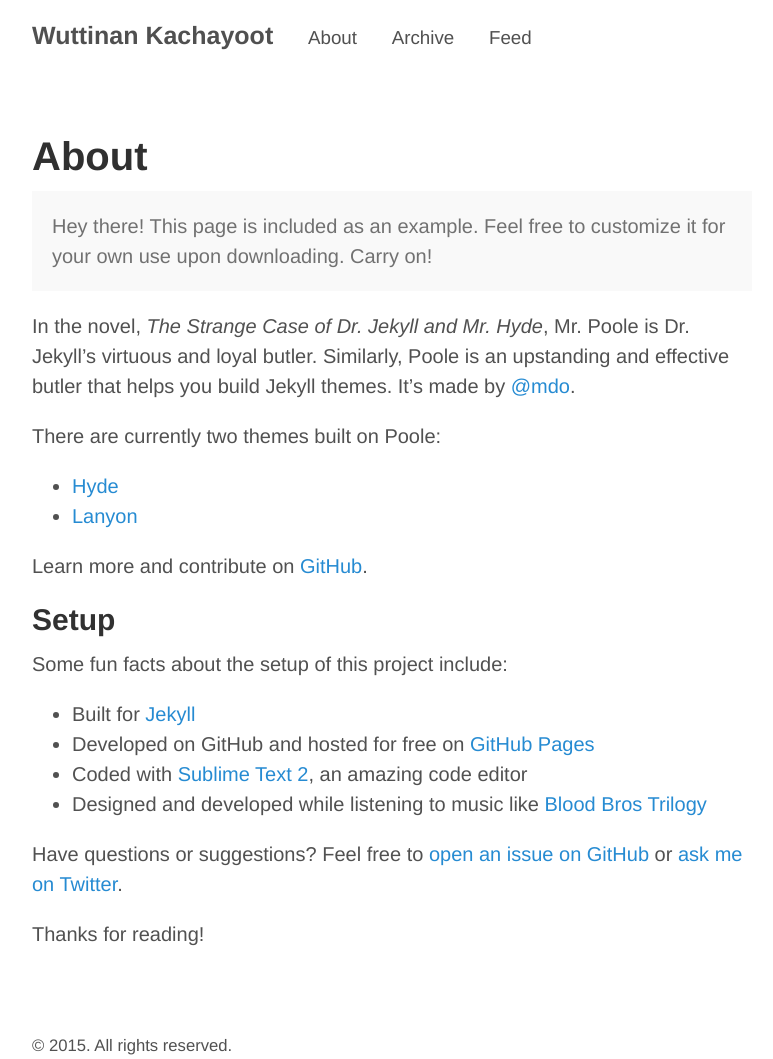
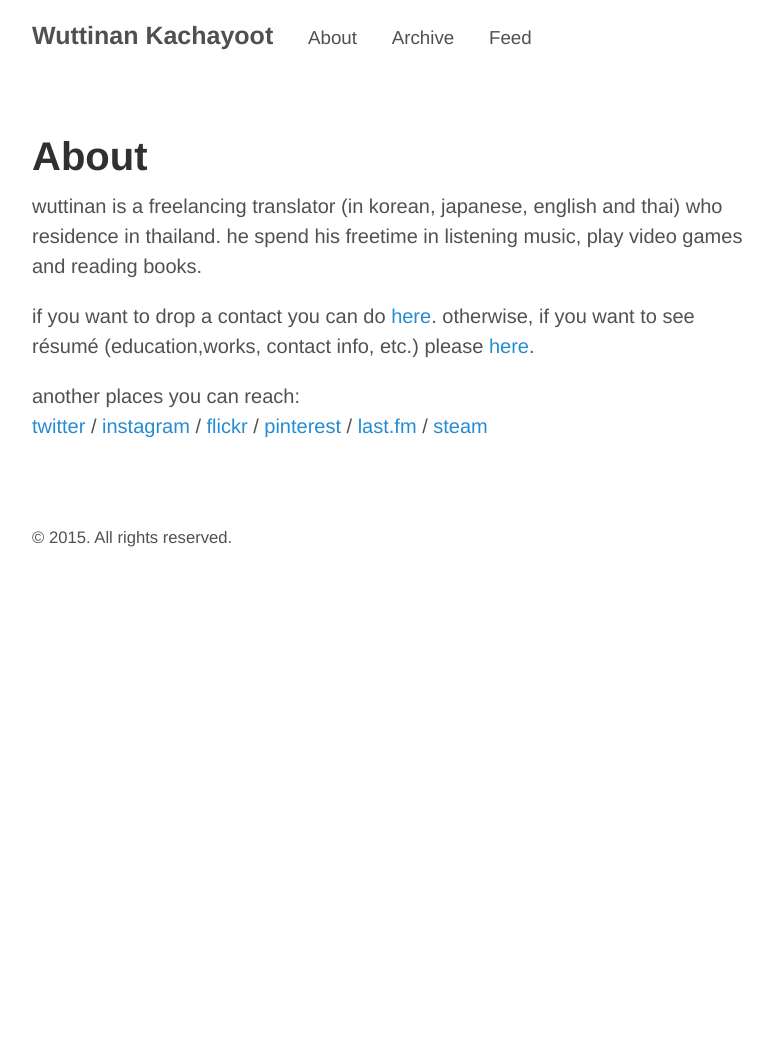
Before and after one commit to wuttinan/wuttinan.github.io, a Jekyll site: the page built from about.md, in a window 1280 px wide. Shown: the whole page, without its empty margins (248-1021 px from the left). Built offline with Jekyll 4.4.1, drawn with Linux system fonts in a browser that asks for light colours; after the commit the page ends 900 px from its top, so only the background shows below that.

Commit message:
Page Edit
edit ‘about’ page

```diff
--- a/about.md
+++ b/about.md
@@ -4,28 +4,9 @@ title: About
 permalink: about
 ---
 
-<p class="message">
-  Hey there! This page is included as an example. Feel free to customize it for your own use upon downloading. Carry on!
-</p>
+wuttinan is a freelancing translator (in korean, japanese, english and thai) who residence in thailand.  he spend his freetime in listening music, play video games and reading books.
 
-In the novel, *The Strange Case of Dr. Jekyll and Mr. Hyde*, Mr. Poole is Dr. Jekyll's virtuous and loyal butler. Similarly, Poole is an upstanding and effective butler that helps you build Jekyll themes. It's made by [@mdo](https://twitter.com/mdo).
+if you want to drop a contact you can do [here](mailto:wuttinan@gmx.com). otherwise, if you want to see résumé (education,works, contact info, etc.) please [here](http://www.linkedin.com/in/wuttinan).
 
-There are currently two themes built on Poole:
-
-* [Hyde](http://hyde.getpoole.com)
-* [Lanyon](http://lanyon.getpoole.com)
-
-Learn more and contribute on [GitHub](https://github.com/poole).
-
-## Setup
-
-Some fun facts about the setup of this project include:
-
-* Built for [Jekyll](http://jekyllrb.com)
-* Developed on GitHub and hosted for free on [GitHub Pages](https://pages.github.com)
-* Coded with [Sublime Text 2](http://sublimetext.com), an amazing code editor
-* Designed and developed while listening to music like [Blood Bros Trilogy](https://soundcloud.com/maddecent/sets/blood-bros-series)
-
-Have questions or suggestions? Feel free to [open an issue on GitHub](https://github.com/poole/poole/issues/new) or [ask me on Twitter](https://twitter.com/mdo).
-
-Thanks for reading!
+another places you can reach:
+[twitter](http://twitter.com/wuttinan) / [instagram](http://instagr.am/wuttinanp) / [flickr](http://flickr.com/photos/eszett) / [pinterest](http://pinterest.com/wuttinan) / [last.fm](http://last.fm/user/ping880727) / [steam](http://steamcommunity.com/id/wuttinan)
```
